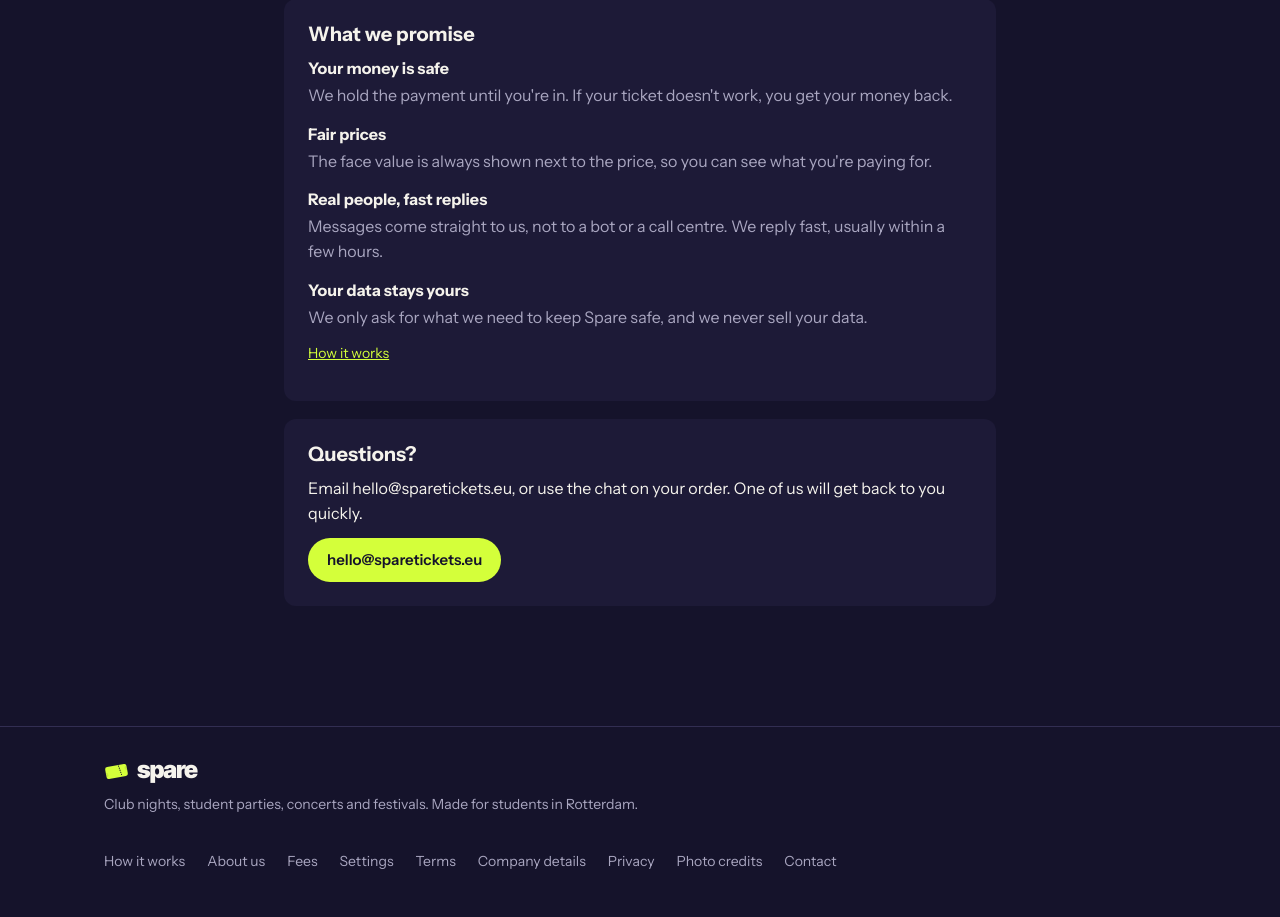
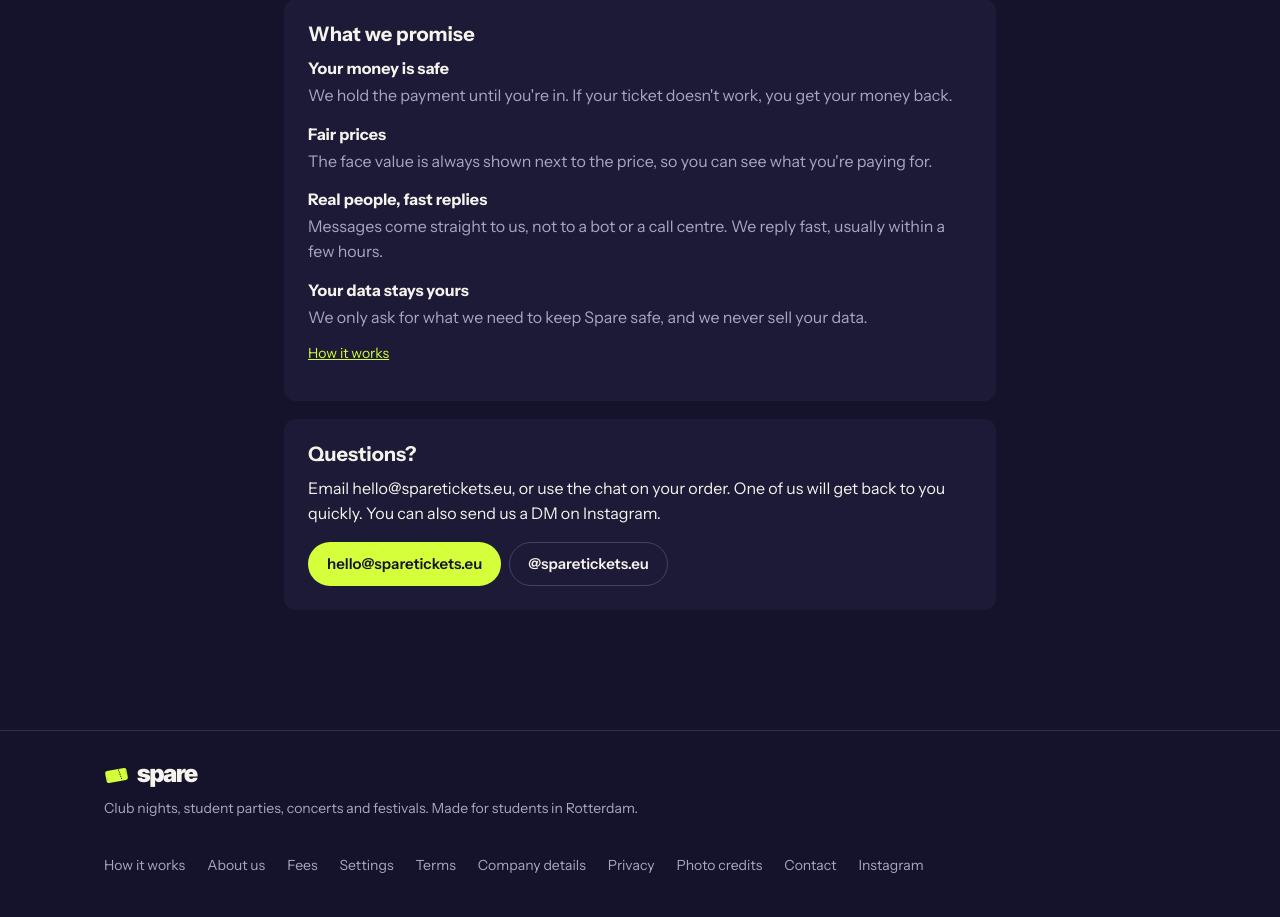
Before and after one commit to LeoHav199/nightswap, a Flask app: page /about in a window 1280 px wide. Shown: the part 479-1396 px from the top of the page. Before the commit the page ends 1348 px from the top, so only its background shows below. Run offline with Flask 3, Linux system fonts and the light colour scheme; data that the repository does not hold is empty.

Commit message:
Spare's Instagram (@sparetickets.eu) in the footer and on the About page, with 'send us a DM' in 5 languages
Co-Authored-By: Claude Opus 5.5 <noreply@anthropic.com>

```diff
--- a/app.py
+++ b/app.py
@@ -1060,7 +1060,7 @@ def template_globals():
         "transfer_apps": config.TRANSFER_APPS, "app_name": app_name,
         "avatar_icons": avatars.ICONS, "avatar_choices": avatars.CHOICES, "avatar_viewbox": avatars.VIEWBOX,
         "tonight_pop": tonight_pop(),
-        "company": company(),
+        "company": company(), "instagram": config.INSTAGRAM,
     }
 
 
--- a/config.py
+++ b/config.py
@@ -129,6 +129,7 @@ STUDENT_DOMAINS = {
 }
 
 SUPPORT_EMAIL = env("SUPPORT_EMAIL", "hello@sparetickets.eu")
+INSTAGRAM = env("NIGHTSWAP_INSTAGRAM", "sparetickets.eu")  # Spare's own (anonymous) account, linked in the footer and on /about; "" hides it
 # Who runs Spare, shown in the footer, emails, terms and privacy policy (#19, #20). Fill in after the KvK registration;
 # until then the pages show [placeholders].
 COMPANY_NAME = env("COMPANY_NAME", "Spare vof")  # Leo and Ilyas's general partnership (vof), 50/50 since 5 Nov 2026
--- a/i18n.py
+++ b/i18n.py
@@ -872,6 +872,7 @@ STRINGS = {
         "help_fast": "Questions? Spare is run by two Erasmus University students, and we reply fast:",
         "mail_signoff": "The Spare team, two students at Erasmus University Rotterdam",
         "footer_company": "Company details",
+        "about_instagram": "You can also send us a DM on Instagram.",
         "report_warning": "We check with the organiser whether your ticket was scanned. A false report means the seller keeps the money and your account is blocked.",
         "photo_needed_door": "required if you were turned away at the door",
         "err_door_photo": "Add a photo for a problem at the door, for example the scanner's screen or the door staff's message.",
@@ -1672,6 +1673,7 @@ STRINGS = {
         "help_fast": "Vragen? Spare wordt gerund door twee studenten van de Erasmus Universiteit, en we reageren snel:",
         "mail_signoff": "Het Spare-team, twee studenten van de Erasmus Universiteit Rotterdam",
         "footer_company": "Bedrijfsgegevens",
+        "about_instagram": "Je kunt ons ook een DM sturen op Instagram.",
         "report_warning": "We checken bij de organisator of je ticket is gescand. Bij een valse melding houdt de verkoper het geld en wordt je account geblokkeerd.",
         "photo_needed_door": "verplicht als je aan de deur bent geweigerd",
         "err_door_photo": "Voeg een foto toe bij een probleem aan de deur, bijvoorbeeld van het scherm van de scanner of het bericht van de deur.",
--- a/locales/de.py
+++ b/locales/de.py
@@ -573,6 +573,7 @@ STRINGS = {
     "help_fast": "Fragen? Spare wird von zwei Studierenden der Erasmus-Universität betrieben, und wir antworten schnell:",
     "mail_signoff": "Das Spare-Team, zwei Studierende der Erasmus-Universität Rotterdam",
     "footer_company": "Impressum",
+    "about_instagram": "Du kannst uns auch auf Instagram eine DM schicken.",
     "report_warning": "Wir prüfen beim Veranstalter, ob dein Ticket gescannt wurde. Bei einer falschen Meldung behält der Verkäufer das Geld und dein Konto wird gesperrt.",
     "photo_needed_door": "Pflicht, wenn du am Eingang abgewiesen wurdest",
     "err_door_photo": "Füge bei einem Problem am Eingang ein Foto hinzu, zum Beispiel vom Bildschirm des Scanners oder von der Nachricht des Personals.",
--- a/locales/es.py
+++ b/locales/es.py
@@ -573,6 +573,7 @@ STRINGS = {
     "help_fast": "¿Preguntas? Spare lo llevan dos estudiantes de la Universidad Erasmus, y respondemos rápido:",
     "mail_signoff": "El equipo de Spare, dos estudiantes de la Universidad Erasmus de Róterdam",
     "footer_company": "Datos de la empresa",
+    "about_instagram": "También puedes escribirnos por DM en Instagram.",
     "report_warning": "Comprobamos con el organizador si tu entrada se escaneó. Si el aviso es falso, el vendedor se queda el dinero y tu cuenta se bloquea.",
     "photo_needed_door": "obligatorio si no te dejaron entrar",
     "err_door_photo": "Añade una foto para un problema en la entrada, por ejemplo la pantalla del escáner o el mensaje del personal.",
--- a/locales/fr.py
+++ b/locales/fr.py
@@ -573,6 +573,7 @@ STRINGS = {
     "help_fast": "Des questions ? Spare est géré par deux étudiants de l'université Erasmus, et on répond vite :",
     "mail_signoff": "L'équipe Spare, deux étudiants de l'université Erasmus de Rotterdam",
     "footer_company": "Mentions légales",
+    "about_instagram": "Tu peux aussi nous écrire en DM sur Instagram.",
     "report_warning": "On vérifie auprès de l'organisateur si ton billet a été scanné. En cas de faux signalement, le vendeur garde l'argent et ton compte est bloqué.",
     "photo_needed_door": "obligatoire si on t'a refusé l'entrée",
     "err_door_photo": "Ajoute une photo pour un problème à l'entrée, par exemple l'écran du scanner ou le message du personnel.",
--- a/templates/about.html
+++ b/templates/about.html
@@ -22,8 +22,11 @@
   </section>
   <section class="panel">
     <h2>{{ t('about_contact_title') }}</h2>
-    <p>{{ t('about_contact', email='hello@sparetickets.eu') }}</p>
-    <a class="btn btn-accent" href="mailto:hello@sparetickets.eu">hello@sparetickets.eu</a>
+    <p>{{ t('about_contact', email='hello@sparetickets.eu') }}{% if instagram %} {{ t('about_instagram') }}{% endif %}</p>
+    <div class="share-row">
+      <a class="btn btn-accent" href="mailto:hello@sparetickets.eu">hello@sparetickets.eu</a>
+      {% if instagram %}<a class="btn btn-ghost" href="https://www.instagram.com/{{ instagram }}/" target="_blank" rel="noopener">@{{ instagram }}</a>{% endif %}
+    </div>
   </section>
 </div>
 {% endblock %}
--- a/templates/base.html
+++ b/templates/base.html
@@ -89,6 +89,7 @@
         <a href="{{ url_for('privacy') }}">{{ t('footer_privacy') }}</a>
         <a href="{{ url_for('credits') }}">{{ t('photo_credits') }}</a>
         <a href="mailto:hello@sparetickets.eu">{{ t('footer_contact') }}</a>
+        {% if instagram %}<a href="https://www.instagram.com/{{ instagram }}/" target="_blank" rel="noopener">Instagram</a>{% endif %}
       </nav>
     </div>
   </footer>
```
Also changed, not shown: tests/about_test.py (+6 -0 lines).
